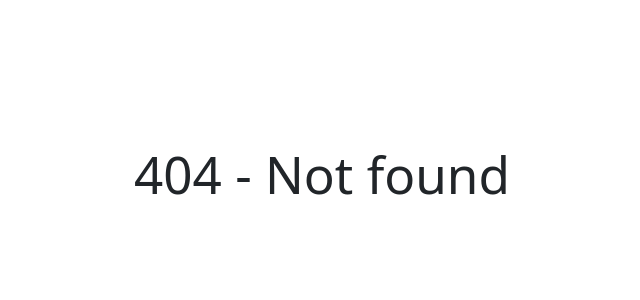
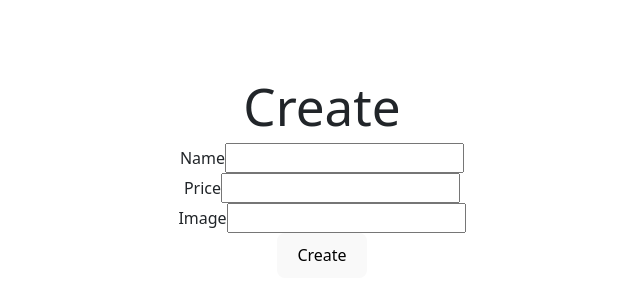
Before and after one commit to thaivm-0609/wd19324_typescript, a React (Vite) app in the folder wd19324/: page /create in a window 1280 px wide. Before the commit this address had no page. Shown: the part 222-522 px from the top of the page, without its empty margins (318-958 px from the left). Built offline with nearby package versions, Linux system fonts and the light colour scheme.

Commit message:
feat: create + edit

```diff
--- a/wd19324/src/App.tsx
+++ b/wd19324/src/App.tsx
@@ -5,6 +5,8 @@ import Register from './pages/Register';
 import NotFound from './pages/NotFound';
 import Detail from './pages/Detail';
 import Login from './pages/Login';
+import Create from './pages/Create';
+import Edit from './pages/Edit';
 
 const routeConfig = [
   { //router home
@@ -23,6 +25,14 @@ const routeConfig = [
     path: '/login',
     element: <Login/>,
   },
+  {//router create
+    path: '/create',
+    element: <Create/>
+  },
+  {//router edit
+    path: '/edit/:id',
+    element: <Edit/>
+  },
   { //router not found
     path: '*',
     element: <NotFound/>
--- /dev/null
+++ b/wd19324/src/pages/Create.tsx
@@ -0,0 +1,76 @@
+import axios from "axios";
+import { useForm, SubmitHandler } from "react-hook-form";
+import { useNavigate } from "react-router-dom";
+
+type ProductInput = {
+    name: string,
+    price: number,
+    image: string,
+}
+
+function Create() {
+    const {
+        register,
+        handleSubmit,
+        formState: { errors }
+    } = useForm<ProductInput>();
+    const nav = useNavigate();
+
+    const onCreate: SubmitHandler<ProductInput> = async (data) => {
+        try {
+            //B1: gửi dữ liệu lên server
+            const response = await axios.post('http://localhost:3000/products', data);
+            if (response.status == 201) {
+                alert('Thêm mới thành công');
+                nav('/');
+            }
+            //B2: phản hồi về cho ng dùng
+        } catch (error) {
+            console.log(error);
+        }
+    }
+
+    return (
+        <div>
+            <h1>Create</h1>
+            <form onSubmit={handleSubmit(onCreate)}>
+                <div>
+                    <label htmlFor="">Name</label>
+                    <input
+                        type="text"
+                        {
+                            ...register('name', {
+                                required: true,
+                                minLength: 3,
+                            })
+                        }
+                    />
+                </div>
+                <div>
+                    <label htmlFor="">Price</label>
+                    <input
+                        type="number"
+                        {
+                            ...register('price', {
+                                required: true,
+                                min: 0,
+                            })
+                        }
+                    />
+                </div>
+                <div>
+                    <label htmlFor="">Image</label>
+                    <input
+                        type="text"
+                        {
+                            ...register('image')
+                        }
+                    />
+                </div>
+                <button type="submit">Create</button>
+            </form>
+        </div>
+    )
+}
+
+export default Create
--- /dev/null
+++ b/wd19324/src/pages/Edit.tsx
@@ -0,0 +1,84 @@
+import axios from "axios";
+import { useForm, SubmitHandler } from "react-hook-form";
+import { useNavigate } from "react-router-dom";
+import { useEffect } from "react";
+import { useParams } from "react-router-dom";
+
+type ProductInput = {
+    name: string,
+    price: number,
+    image: string,
+}
+
+function Edit() {
+    const { id } = useParams();
+
+    const {
+        register,
+        handleSubmit,
+        reset,
+        formState: {errors}
+    } = useForm<ProductInput>();
+
+    const getDetail = async (id: string) => {
+        try {
+            const { data } = await axios.get(`http://localhost:3000/products/${id}`);
+            reset({
+                name: data.name,
+                price: data.price,
+                image: data.image,
+            });
+        } catch (error) {
+            console.log(error);
+        }
+    }
+
+    useEffect(() => {
+        if (!id) return;
+        getDetail(id);
+    }, [id]);
+
+    return (
+        <div>
+            <h1>Edit</h1>
+            <form>
+                <div>
+                    <label htmlFor="">Name</label>
+                    <input
+                        type="text"
+                        {
+                            ...register('name', {
+                                required: true,
+                                minLength: 3,
+                            })
+                        }
+                    />
+                </div>
+                <div>
+                    <label htmlFor="">Price</label>
+                    <input
+                        type="number"
+                        {
+                            ...register('price', {
+                                required: true,
+                                min: 0,
+                            })
+                        }
+                    />
+                </div>
+                <div>
+                    <label htmlFor="">Image</label>
+                    <input
+                        type="text"
+                        {
+                            ...register('image')
+                        }
+                    />
+                </div>
+                <button type="submit">Edit</button>
+            </form>
+        </div>
+    )
+}
+
+export default Edit
--- a/wd19324/src/pages/Home.tsx
+++ b/wd19324/src/pages/Home.tsx
@@ -74,7 +74,7 @@ function Home() {
                             </td>
                             <td>
                                 <a className="btn btn-info" href={"/detail/"+p.id}>Detail</a>
-                                <a className="btn btn-warning" href="">Edit</a>
+                                <a className="btn btn-warning" href={"/edit/"+p.id}>Edit</a>
                                 <a className="btn btn-danger" onClick={() => delPro(p.id)}>Delete</a>
                             </td>
                         </tr>
```
Also changed, not shown: 1 other file (tests, documents, lock files or other folders).
